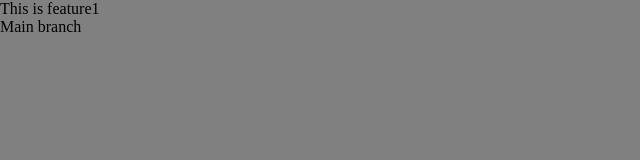
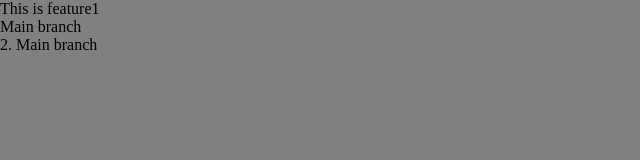
Before and after one commit to SinghPrashant369/All-Local-Repositories, a plain HTML site: page index.html in a window 1280 px wide. Shown: the whole page, without its empty margins (0-640 px from the left). Drawn offline with Linux system fonts and the light colour scheme.

Commit message:
text added in main

```diff
--- a/index.html
+++ b/index.html
@@ -10,6 +10,7 @@
 <body>
     <p>This is feature1</p>
     <p>Main branch</p>
+    <p> 2. Main branch</p>
 
 </body>
 </html>
```
